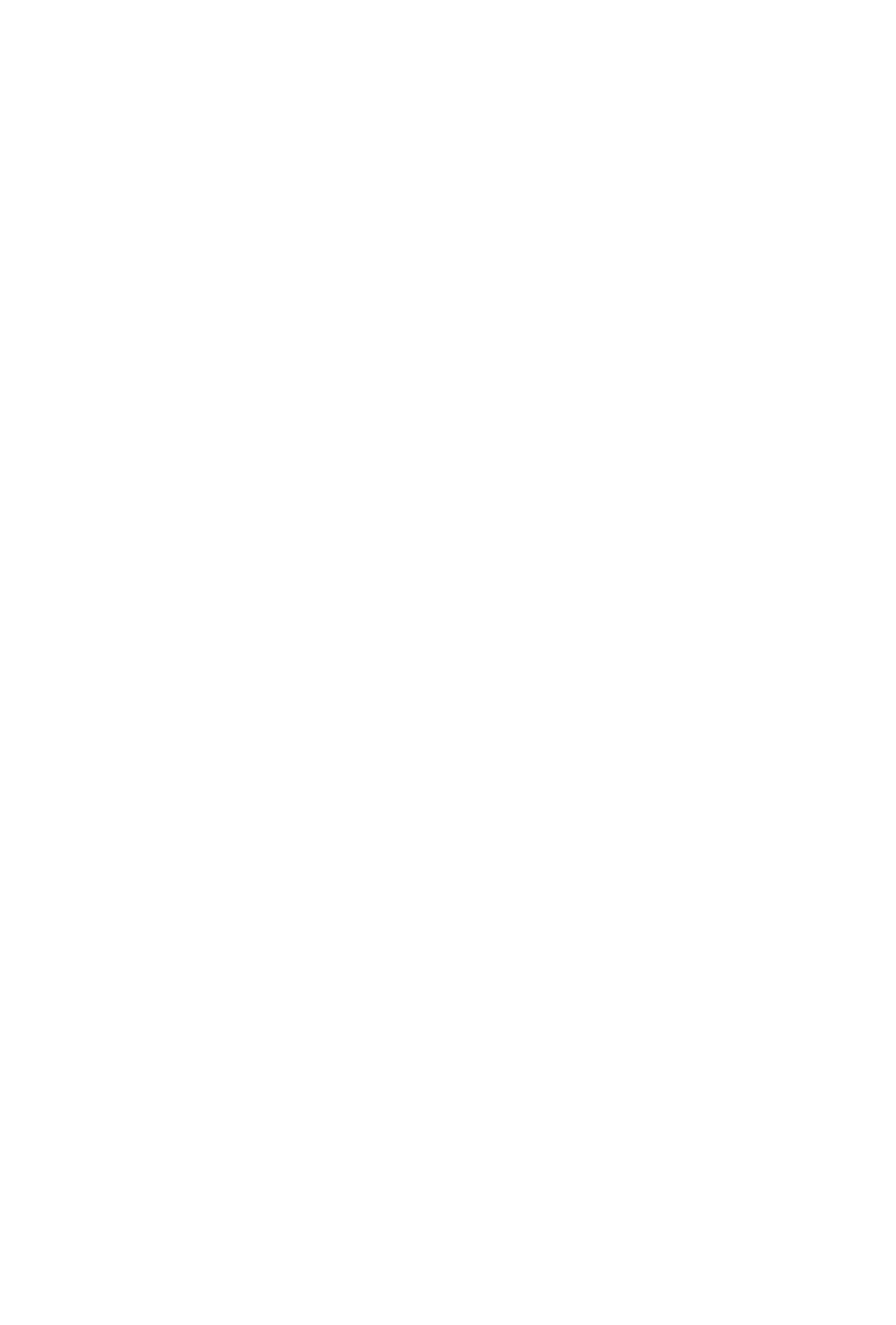
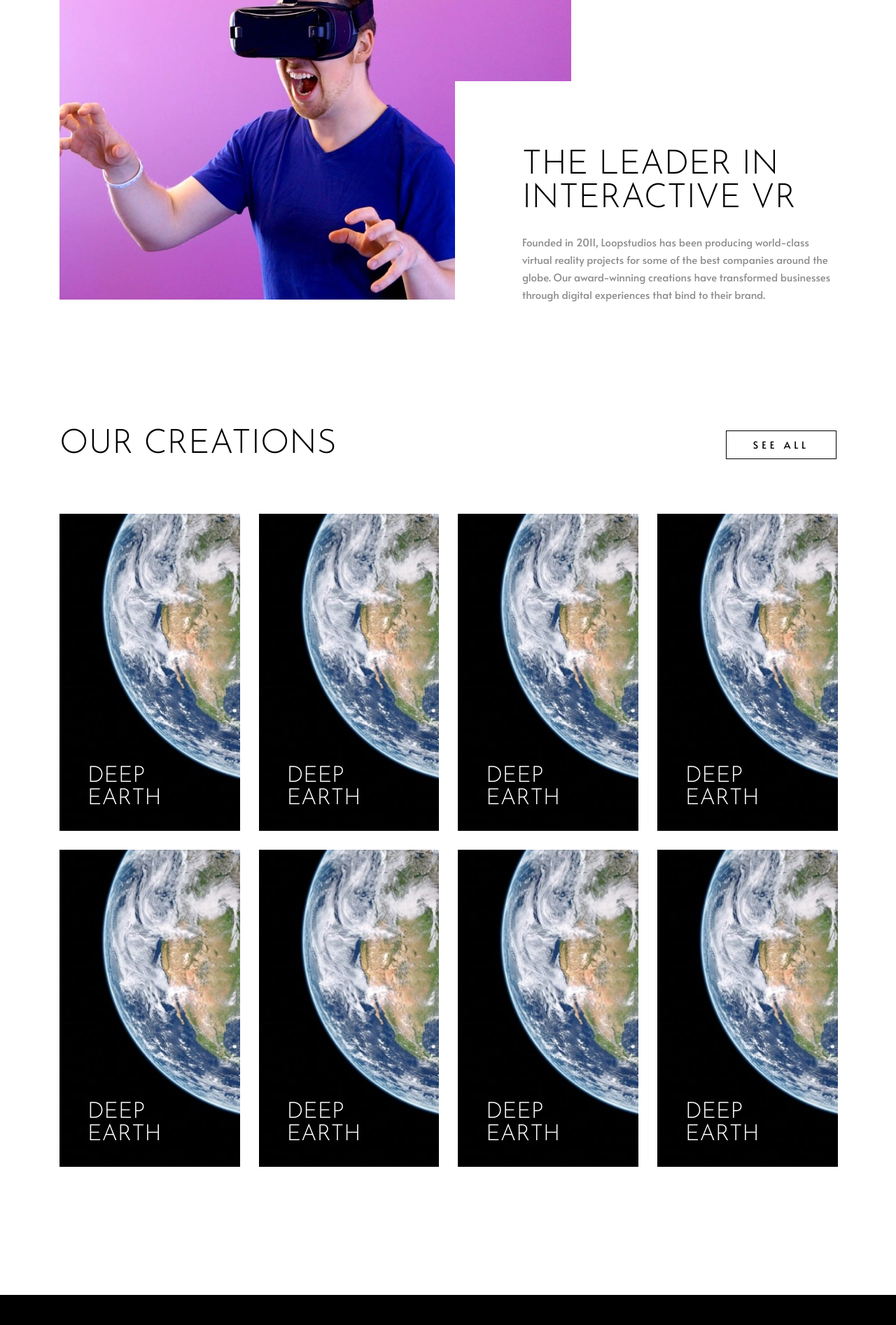
Before and after one commit to xvferdy/fem-loopstudios-landing-page, a React (Create React App) app: page / in a window 1280 px wide. Shown: the part 880-2773 px from the top of the page at 70% size. Before the commit the page ends 986 px from the top, so only its background shows below. Built offline with nearby package versions, Linux system fonts and the light colour scheme.

Commit message:
Design (#1)
* Start design

* Desktop

```diff
--- a/src/App.js
+++ b/src/App.js
@@ -2,21 +2,61 @@ import Footer from "./components/Footer";
 import Navbar from "./components/Navbar";
 import Navigation from "./components/Navigation";
 import Sidebar from "./components/Sidebar";
-import Layout from "./hoc/Layout";
+import introImg from "./assets/images/desktop/image-interactive.jpg";
+
 import "./stylesheets/css/main.css";
+import Card from "./components/Card";
 
 function App() {
 	return (
 		<div className="loopstudios">
+			{/* HERO */}
 			<div className="hero">
-				<Navigation />
-				<div className="hero__title">
-					<h1>Immersive experiences that deliver</h1>
+				<div className="hero-wrapper">
+					<Navigation />
+					<div className="hero__title">
+						<h1>Immersive experiences that deliver</h1>
+					</div>
 				</div>
 			</div>
-			<br /> <br /> <br /> <br /> <br /> <br /> <br /> <br />
-			<br /> <br /> <br /> <br /> <br /> <br /> <br /> <br />
-			<br /> <br /> <br /> <br /> <br /> <br /> <br /> <br />
+			{/* INTRO */}
+			<div className="intro">
+				<div className="intro-wrapper">
+					<img src={introImg} alt="" />
+					<div className="intro__text">
+						<h2 className="intro__text-title">The Leader In Interactive VR</h2>
+						<p className="intro__text-desc">
+							Founded in 2011, Loopstudios has been producing world-class
+							virtual reality projects for some of the best companies around the
+							globe. Our award-winning creations have transformed businesses
+							through digital experiences that bind to their brand.
+						</p>
+					</div>
+				</div>
+			</div>
+
+			{/* CREATIONS */}
+			<div className="creations">
+				<div className="creations-wrapper">
+					<div className="creations__header">
+						<h2 className="creations__header-title">Our creations</h2>
+						<button className="creations__header-btn">See All</button>
+					</div>
+					<div className="creations__cards">
+						<Card />
+						<Card />
+						<Card />
+						<Card />
+						<Card />
+						<Card />
+						<Card />
+						<Card />
+					</div>
+				</div>
+			</div>
+
+			{/* FOOTER */}
+			<Footer />
 		</div>
 	);
 }
--- /dev/null
+++ b/src/components/Card.js
@@ -0,0 +1,13 @@
+import React from "react";
+import myImg from "../assets/images/desktop/image-deep-earth.jpg";
+
+function Card() {
+	return (
+		<div className="card">
+			<img src={myImg} alt="" />
+			<p>Deep Earth</p>
+		</div>
+	);
+}
+
+export default Card;
--- a/src/components/Footer.js
+++ b/src/components/Footer.js
@@ -1,7 +1,64 @@
 import React from "react";
+import brand from "../assets/images/logo.svg";
+import instagram from "../assets/images/icon-instagram.svg";
+import pinterest from "../assets/images/icon-pinterest.svg";
+import twitter from "../assets/images/icon-twitter.svg";
+import facebook from "../assets/images/icon-facebook.svg";
 
 function Footer() {
-	return <div>footer</div>;
+	return (
+		<footer className="footer">
+			<div className="footer-container">
+				<div className="footer__left">
+					<img className="brand" src={brand} alt="" />
+					<ul>
+						<li>
+							<a href="">About</a>
+						</li>
+						<li>
+							<a href="">Careers</a>
+						</li>
+						<li>
+							<a href="">Events</a>
+						</li>
+						<li>
+							<a href="">Products</a>
+						</li>
+						<li>
+							<a href="">Support</a>
+						</li>
+					</ul>
+				</div>
+				<div className="footer__right">
+					<ul>
+						<li>
+							<a href="">
+								<img src={instagram} alt="" />
+							</a>
+						</li>
+						<li>
+							<a href="">
+								<img src={pinterest} alt="" />
+							</a>
+						</li>
+						<li>
+							<a href="">
+								<img src={twitter} alt="" />
+							</a>
+						</li>
+						<li>
+							<a href="">
+								<img src={facebook} alt="" />
+							</a>
+						</li>
+					</ul>
+					<div className="copyright">
+						© 2021 Loopstudios. All rights reserved.{" "}
+					</div>
+				</div>
+			</div>
+		</footer>
+	);
 }
 
 export default Footer;
--- a/src/stylesheets/css/main.css
+++ b/src/stylesheets/css/main.css
@@ -22,12 +22,11 @@ p {
 
 .navbar-container {
   display: flex;
-  max-width: 111rem;
   justify-content: space-between;
-  margin: 0 auto;
+  align-items: center;
 }
-.navbar__brand {
-  font-style: italic;
+.navbar__brand img:hover {
+  transform: scale(1.3);
 }
 .navbar__list {
   display: flex;
@@ -35,7 +34,7 @@ p {
   list-style: none;
   gap: 3.2rem;
 }
-.navbar__list a {
+.navbar__list-item a {
   font-size: 1.5rem;
   color: #fff;
   text-decoration: none;
@@ -52,7 +51,27 @@ p {
   .navbar__button {
     display: grid;
     place-items: center;
+    cursor: pointer;
   }
+}
+
+.card {
+  position: relative;
+}
+.card img {
+  height: 100%;
+}
+.card p {
+  font-family: "Josefin Sans", sans-serif;
+  position: absolute;
+  color: white;
+  bottom: 0;
+  font-size: 3.2rem;
+  font-weight: 300;
+  text-transform: uppercase;
+  width: 70%;
+  padding: 3rem 4rem;
+  line-height: 3.2rem;
 }
 
 .backdrop {
@@ -89,19 +108,65 @@ p {
   }
 }
 
+.footer {
+  background-color: black;
+  padding: 4.5rem;
+}
+.footer .footer__right, .footer .footer__left {
+  display: flex;
+  flex-direction: column;
+  gap: 2.5rem;
+}
+.footer-container {
+  max-width: 111rem;
+  margin: 0 auto;
+  display: flex;
+  justify-content: space-between;
+}
+.footer__left .brand {
+  width: 14.4rem;
+}
+.footer__left ul {
+  list-style: none;
+  display: flex;
+  gap: 3.2rem;
+}
+.footer__left ul a {
+  font-size: 1.5rem;
+  color: white;
+  text-decoration: none;
+}
+.footer__right ul {
+  list-style: none;
+  display: flex;
+  flex-direction: row-reverse;
+  align-items: center;
+  gap: 1.6rem;
+}
+.footer__right .copyright {
+  color: dimgray;
+  font-size: 1.5rem;
+}
+
+.loopstudios {
+  display: grid;
+  gap: 15.8rem;
+}
+.loopstudios .creations-wrapper, .loopstudios .intro-wrapper, .loopstudios .hero-wrapper {
+  max-width: 111rem;
+  margin: 0 auto;
+}
 .loopstudios .hero {
+  padding: 6.5rem 4rem;
   background-image: linear-gradient(rgba(0, 0, 0, 0.4), rgba(0, 0, 0, 0.4)), url("../../assets/images/desktop/image-hero.jpg");
   background-repeat: no-repeat;
   background-size: cover;
   background-position: top;
   height: 65rem;
-  padding: 6.5rem 4rem;
 }
 .loopstudios .hero__title {
   color: white;
   display: flex;
-  max-width: 111rem;
-  margin: 0 auto;
   padding-top: 12.6rem;
 }
 .loopstudios .hero__title h1 {
@@ -112,8 +177,67 @@ p {
   border: 2px solid white;
   max-width: 65rem;
   padding: 4rem;
-  padding-bottom: 3rem;
-  line-height: 7.2rem;
+  padding-bottom: 2.8rem;
+  line-height: 7rem;
+}
+.loopstudios .intro-wrapper {
+  display: flex;
+  position: relative;
+}
+.loopstudios .intro__text {
+  padding-top: 9.6rem;
+  padding-left: 9.6rem;
+  position: absolute;
+  background-color: white;
+  right: 0;
+  bottom: -5px;
+  width: 54.5rem;
+}
+.loopstudios .intro__text-title {
+  font-size: 4.8rem;
+  font-family: "Josefin Sans", sans-serif;
+  font-weight: 300;
+  text-transform: uppercase;
+  line-height: 4.8rem;
+  margin-bottom: 2.5rem;
+}
+.loopstudios .intro__text-desc {
+  color: #8c8c8c;
+  line-height: 2.5rem;
+}
+.loopstudios .creations {
+  margin: 2.5rem 0;
+}
+.loopstudios .creations__header {
+  display: flex;
+  justify-content: space-between;
+  align-items: center;
+  margin-bottom: 7.5rem;
+}
+.loopstudios .creations__header-title {
+  font-family: "Josefin Sans", sans-serif;
+  font-size: 4.8rem;
+  font-weight: 300;
+  text-transform: uppercase;
+}
+.loopstudios .creations__header-btn {
+  border: 1px solid black;
+  font-size: 1.4rem;
+  padding: 1rem 3.8rem;
+  background-color: white;
+  text-transform: uppercase;
+  letter-spacing: 0.5rem;
+  cursor: pointer;
+}
+.loopstudios .creations__header-btn:hover {
+  background: black;
+  color: white;
+}
+.loopstudios .creations__cards {
+  display: flex;
+  flex-flow: row wrap;
+  justify-content: space-between;
+  gap: 2.7rem;
 }
 
 /*# sourceMappingURL=main.css.map */
--- a/src/stylesheets/scss/base/_base.scss
+++ b/src/stylesheets/scss/base/_base.scss
@@ -7,11 +7,12 @@
 	padding: 0;
 	box-sizing: inherit;
 	font-family: $primary-font;
+	// border: 1px solid grey;
 }
 
 body {
 	box-sizing: border-box;
-	// background-image: $gradients-1;
+
 	// background-color: beige;
 }
 
--- /dev/null
+++ b/src/stylesheets/scss/components/_card.scss
@@ -0,0 +1,20 @@
+@use "../helpers/" as *;
+
+.card {
+	position: relative;
+	img {
+		height: 100%;
+	}
+	p {
+		font-family: $secondary-font;
+		position: absolute;
+		color: white;
+		bottom: 0;
+		font-size: 3.2rem;
+		font-weight: 300;
+		text-transform: uppercase;
+		width: 70%;
+		padding: 3rem 4rem;
+		line-height: 3.2rem;
+	}
+}
--- /dev/null
+++ b/src/stylesheets/scss/helpers/_border.scss
@@ -0,0 +1,3 @@
+@mixin border() {
+	border: 1px solid red;
+}
--- a/src/stylesheets/scss/helpers/_index.scss
+++ b/src/stylesheets/scss/helpers/_index.scss
@@ -1,3 +1,4 @@
 @forward "./breakpoints";
 @forward "./colors";
 @forward "./fonts";
+@forward "./border";
--- a/src/stylesheets/scss/main.scss
+++ b/src/stylesheets/scss/main.scss
@@ -5,6 +5,7 @@
 
 // components
 @use "components/navbar";
+@use "./components/card";
 @use "components/sidebar";
 @use "components/footer";
 
--- a/src/stylesheets/scss/pages/_loopstudios.scss
+++ b/src/stylesheets/scss/pages/_loopstudios.scss
@@ -1,22 +1,27 @@
 @use "../helpers/" as *;
 
 .loopstudios {
+	display: grid;
+	gap: 15.8rem;
+	%section-wrapper {
+		max-width: 111rem;
+		margin: 0 auto;
+	}
 	.hero {
+		padding: 6.5rem 4rem;
 		background-image: linear-gradient(rgba(0, 0, 0, 0.4), rgba(0, 0, 0, 0.4)),
 			url("../../assets/images/desktop/image-hero.jpg");
 		background-repeat: no-repeat;
 		background-size: cover;
 		background-position: top;
 		height: 65rem;
-		padding: 6.5rem 4rem;
+		&-wrapper {
+			@extend %section-wrapper;
+		}
 		&__title {
-			// background-color: yellow;
 			color: white;
 			display: flex;
-			max-width: 111rem;
-			margin: 0 auto;
 			padding-top: 12.6rem;
-
 			h1 {
 				font-family: $secondary-font;
 				font-size: 7.2rem;
@@ -25,10 +30,76 @@
 				border: 2px solid white;
 				max-width: 65rem;
 				padding: 4rem;
-				padding-bottom: 3rem;
-
-				line-height: 7.2rem;
+				padding-bottom: 2.8rem;
+				line-height: 7rem;
 			}
 		}
 	}
+	.intro {
+		&-wrapper {
+			@extend %section-wrapper;
+			display: flex;
+			position: relative;
+		}
+		&__text {
+			padding-top: 9.6rem;
+			padding-left: 9.6rem;
+			position: absolute;
+			background-color: $white;
+			right: 0;
+			bottom: -5px;
+			width: 54.5rem;
+
+			&-title {
+				font-size: 4.8rem;
+				font-family: $secondary-font;
+				font-weight: 300;
+				text-transform: uppercase;
+				line-height: 4.8rem;
+				margin-bottom: 2.5rem;
+			}
+			&-desc {
+				color: $dark-gray;
+				line-height: 2.5rem;
+			}
+		}
+	}
+	.creations {
+		margin: 2.5rem 0;
+		&-wrapper {
+			@extend %section-wrapper;
+		}
+		&__header {
+			display: flex;
+			justify-content: space-between;
+			align-items: center;
+			margin-bottom: 7.5rem;
+
+			&-title {
+				font-family: $secondary-font;
+				font-size: 4.8rem;
+				font-weight: 300;
+				text-transform: uppercase;
+			}
+			&-btn {
+				border: 1px solid black;
+				font-size: 1.4rem;
+				padding: 1rem 3.8rem;
+				background-color: $white;
+				text-transform: uppercase;
+				letter-spacing: 0.5rem;
+				cursor: pointer;
+				&:hover {
+					background: black;
+					color: white;
+				}
+			}
+		}
+		&__cards {
+			display: flex;
+			flex-flow: row wrap;
+			justify-content: space-between;
+			gap: 2.7rem;
+		}
+	}
 }
```
Also changed, not shown: src/stylesheets/scss/components/_footer.scss (+47 -1 lines), src/stylesheets/scss/components/_navbar.scss (+14 -10 lines), 2 other files (tests, documents, lock files or other folders).
